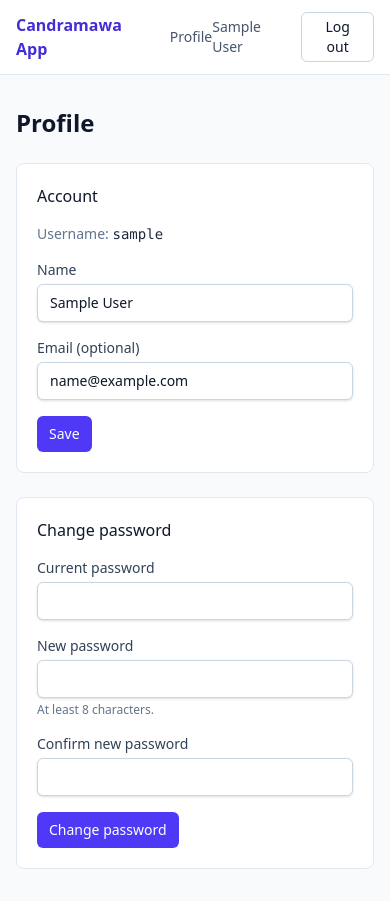
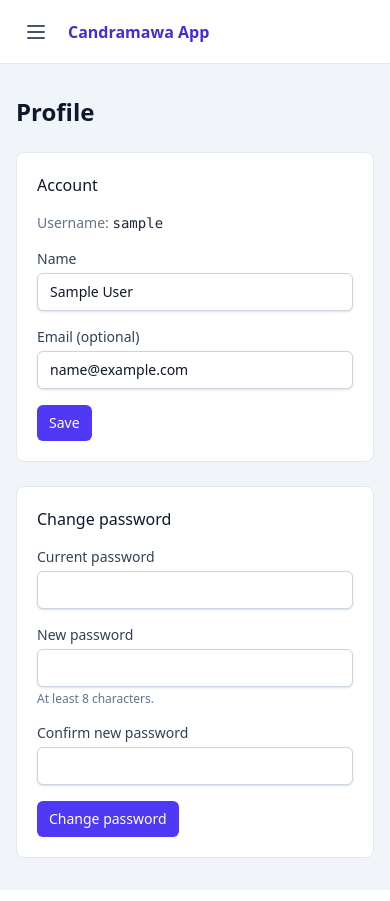
Before and after one commit to bahrista/candramawa-app, a Laravel app: page /profile in a window 390 px wide. Run offline with Laravel 12, Linux system fonts and the light colour scheme; the visitor is signed in with stand-in values (Sample User, id 1); style sheets or scripts are compiled from the project's sources; some libraries are stand-ins or nearby versions.

Commit message:
Switch to vertical sidebar admin layout
Dark left sidebar with Dashboard, Users and Profile, active-item highlight,
user card and logout at the bottom, and a collapsible drawer on mobile.

Co-Authored-By: Claude Sonnet 5.5 <noreply@anthropic.com>
Claude-Session: https://claude.ai/code/session_01XPtDfzEdKqgDpsAXmnCCGU

```diff
--- a/resources/js/Layouts/AppLayout.vue
+++ b/resources/js/Layouts/AppLayout.vue
@@ -1,35 +1,94 @@
 <script setup>
-import { computed } from 'vue';
+import { computed, ref } from 'vue';
 import { Link, router, usePage } from '@inertiajs/vue3';
 
 const page = usePage();
 const user = computed(() => page.props.auth.user);
 const flash = computed(() => page.props.flash?.success);
 const locked = computed(() => user.value?.must_change_password);
+const open = ref(false);
+
+const icons = {
+    dashboard: 'M3 12l9-9 9 9M5 10v10h5v-6h4v6h5V10',
+    users: 'M17 20v-2a4 4 0 00-4-4H7a4 4 0 00-4 4v2M10 10a4 4 0 100-8 4 4 0 000 8zM21 20v-2a4 4 0 00-3-3.87M16 2.13a4 4 0 010 7.75',
+    profile: 'M20 21v-2a4 4 0 00-4-4H8a4 4 0 00-4 4v2M12 11a4 4 0 100-8 4 4 0 000 8z',
+};
+
+const items = computed(() => {
+    if (locked.value) return [{ label: 'Profile', href: '/profile', icon: 'profile', match: '/profile' }];
+    const list = [{ label: 'Dashboard', href: '/', icon: 'dashboard', match: '/' }];
+    if (user.value.role === 'superadmin') list.push({ label: 'Users', href: '/users', icon: 'users', match: '/users' });
+    list.push({ label: 'Profile', href: '/profile', icon: 'profile', match: '/profile' });
+    return list;
+});
+
+const isActive = (item) => {
+    const url = page.url.split('?')[0];
+    return item.match === '/' ? url === '/' : url === item.match || url.startsWith(item.match + '/');
+};
+
+const initials = computed(() => user.value.name.split(' ').map((w) => w[0]).slice(0, 2).join('').toUpperCase());
+const logout = () => router.post('/logout');
 </script>
 
 <template>
-    <div class="min-h-screen">
-        <header class="border-b border-slate-200 bg-white">
-            <div class="mx-auto flex max-w-5xl items-center justify-between px-4 py-3">
-                <div class="flex items-center gap-6">
-                    <Link href="/" class="font-semibold text-indigo-700">Candramawa App</Link>
-                    <nav v-if="!locked" class="flex gap-4 text-sm text-slate-600">
-                        <Link v-if="user.role === 'superadmin'" href="/users" class="hover:text-slate-900">Users</Link>
-                        <Link href="/profile" class="hover:text-slate-900">Profile</Link>
+    <div class="min-h-screen bg-slate-100">
+        <!-- Mobile backdrop -->
+        <div v-if="open" class="fixed inset-0 z-30 bg-slate-900/50 lg:hidden" @click="open = false" />
+
+        <!-- Sidebar -->
+        <aside
+            class="fixed inset-y-0 left-0 z-40 flex w-64 flex-col bg-slate-900 text-slate-300 transition-transform lg:translate-x-0"
+            :class="open ? 'translate-x-0' : '-translate-x-full'"
+        >
+            <div class="flex h-16 items-center gap-2 px-5 text-lg font-semibold text-white">
+                <span class="flex h-8 w-8 items-center justify-center rounded-lg bg-indigo-500 text-sm">C</span>
+                Candramawa
+            </div>
+
+            <nav class="flex-1 space-y-1 px-3 py-4">
+                <Link
+                    v-for="item in items"
+                    :key="item.href"
+                    :href="item.href"
+                    class="flex items-center gap-3 rounded-lg px-3 py-2 text-sm font-medium transition"
+                    :class="isActive(item) ? 'bg-indigo-600 text-white' : 'hover:bg-slate-800 hover:text-white'"
+                    @click="open = false"
+                >
+                    <svg class="h-5 w-5 shrink-0" fill="none" stroke="currentColor" stroke-width="1.8" stroke-linecap="round" stroke-linejoin="round" viewBox="0 0 24 24">
+                        <path :d="icons[item.icon]" />
+                    </svg>
+                    {{ item.label }}
+                </Link>
             </nav>
+
+            <div class="border-t border-slate-800 p-4">
+                <div class="mb-3 flex items-center gap-3">
+                    <span class="flex h-9 w-9 items-center justify-center rounded-full bg-slate-700 text-xs font-semibold text-white">{{ initials }}</span>
+                    <div class="min-w-0">
+                        <div class="truncate text-sm font-medium text-white">{{ user.name }}</div>
+                        <div class="text-xs capitalize text-slate-400">{{ user.role }}</div>
                     </div>
-                <div class="flex items-center gap-3 text-sm">
-                    <span class="text-slate-600">{{ user.name }}</span>
-                    <button class="rounded-md border border-slate-300 px-3 py-1 hover:bg-slate-100" @click="router.post('/logout')">
+                </div>
+                <button class="w-full rounded-lg border border-slate-700 px-3 py-2 text-sm hover:bg-slate-800 hover:text-white" @click="logout">
                     Log out
                 </button>
             </div>
-            </div>
+        </aside>
+
+        <!-- Content -->
+        <div class="lg:pl-64">
+            <header class="sticky top-0 z-20 flex h-16 items-center gap-3 border-b border-slate-200 bg-white px-4 lg:hidden">
+                <button class="rounded-md p-2 text-slate-600 hover:bg-slate-100" aria-label="Open menu" @click="open = true">
+                    <svg class="h-6 w-6" fill="none" stroke="currentColor" stroke-width="2" stroke-linecap="round" viewBox="0 0 24 24"><path d="M4 6h16M4 12h16M4 18h16" /></svg>
+                </button>
+                <span class="font-semibold text-indigo-700">Candramawa App</span>
             </header>
-        <main class="mx-auto max-w-5xl px-4 py-8">
+
+            <main class="mx-auto max-w-6xl px-4 py-8 lg:px-8">
                 <div v-if="flash" class="mb-4 rounded-md bg-green-50 px-4 py-2 text-sm text-green-800">{{ flash }}</div>
                 <slot />
             </main>
         </div>
+    </div>
 </template>
--- a/resources/js/Pages/Home.vue
+++ b/resources/js/Pages/Home.vue
@@ -6,7 +6,7 @@ const user = usePage().props.auth.user;
 </script>
 
 <template>
-    <Head title="Home" />
+    <Head title="Dashboard" />
     <AppLayout>
         <h1 class="text-2xl font-semibold">Welcome, {{ user.name }}</h1>
         <p class="mt-2 text-slate-600">Content planning features are coming soon.</p>
```
Lines whose indentation alone changed are shown as unchanged.
